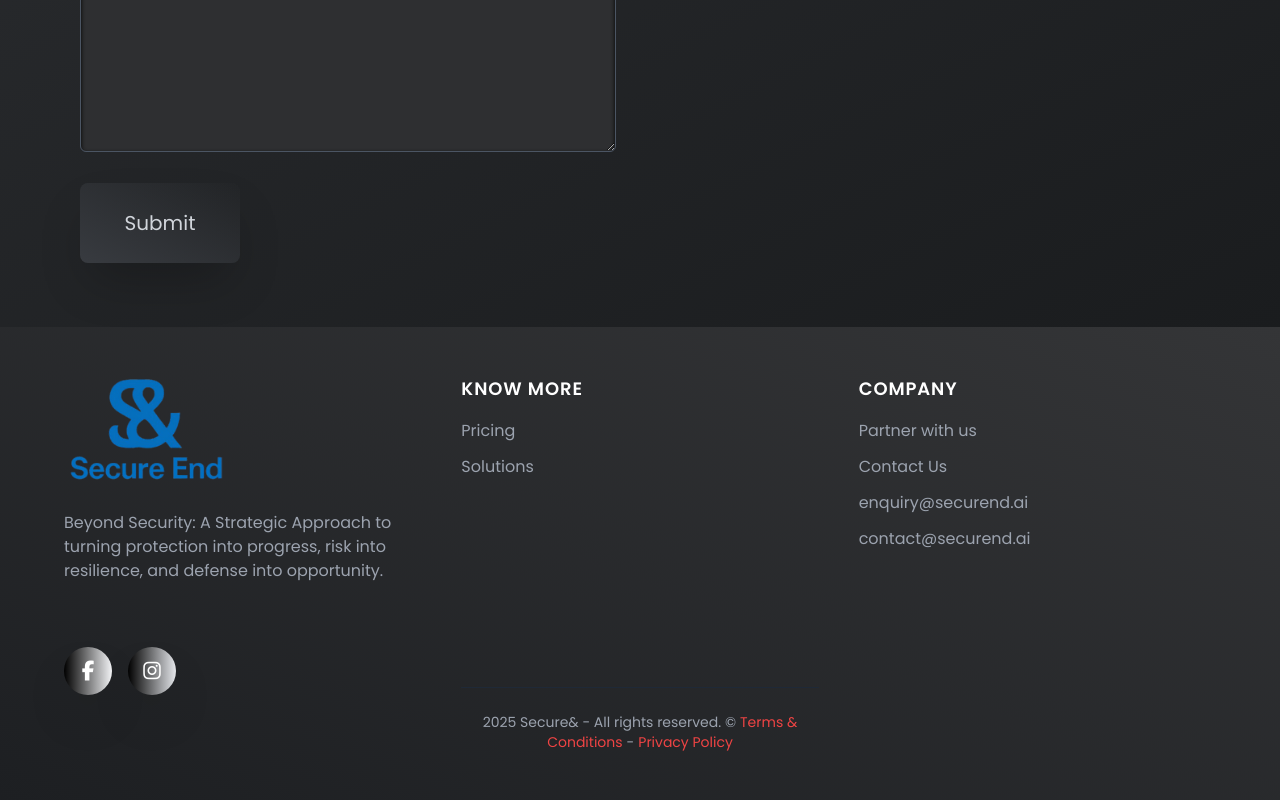
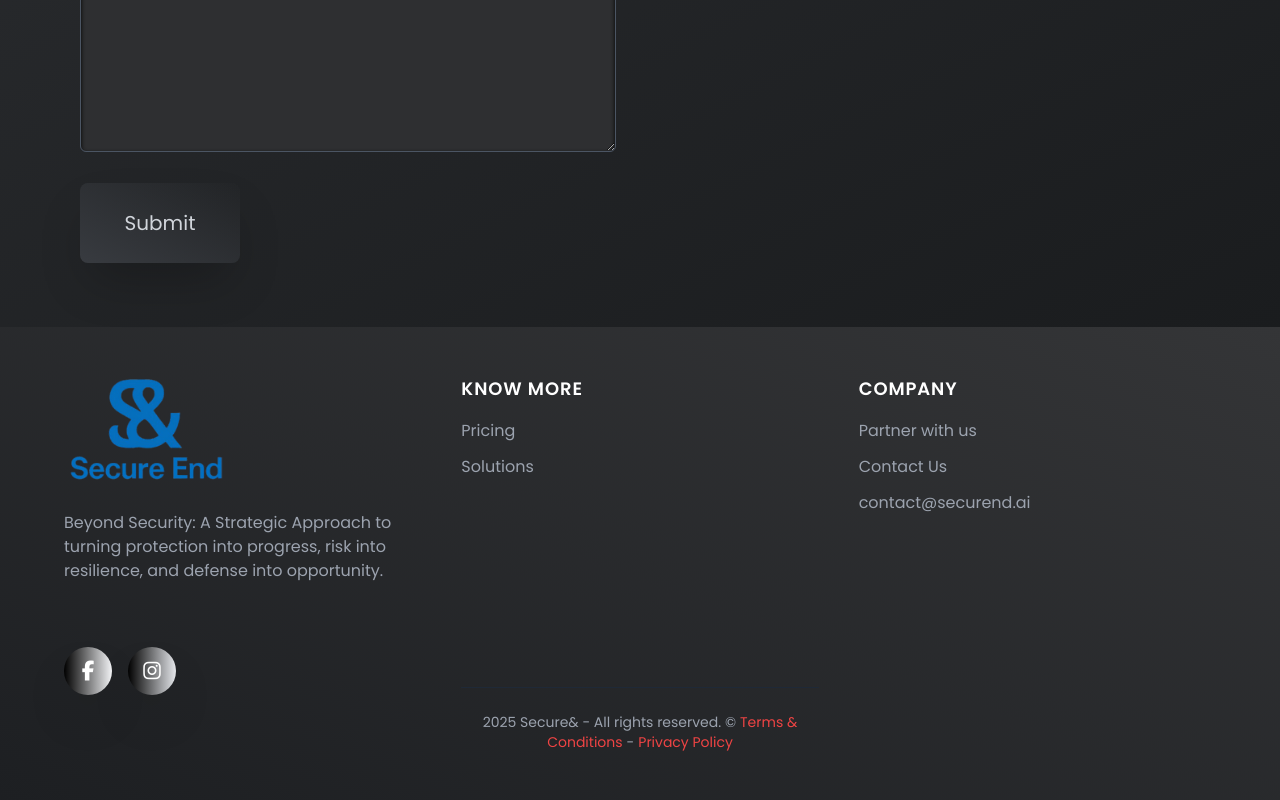
Before and after one commit to pankaj-deepnapsoftech/VMS-frontend, a React (Vite) app: page / in a window 1280 px wide. Shown: the part 2107-2907 px from the top of the page. Built offline with nearby package versions, Linux system fonts and the light colour scheme.

Commit message:
some Changes

```diff
--- a/src/index.css
+++ b/src/index.css
@@ -5,7 +5,7 @@
 
 @font-face {
   font-family:lexendDeca ;
-  src: url("../public/Font/LexendDeca.ttf");
+  src: url("/Font/LexendDeca.ttf");
 }
 
 .hide-scrollbar::-webkit-scrollbar {
@@ -21,6 +21,7 @@
   body,html {
   @apply font-poppins;
   scroll-behavior: smooth;
+  /* font-family: lexendDeca; */
   overflow: visible !important;
 }
 
--- a/src/pages/Auth/component/Footer.jsx
+++ b/src/pages/Auth/component/Footer.jsx
@@ -66,14 +66,7 @@ const Footer = () => {
               Contact Us
             </Link>
           </li>
-          <li>
-            <a
-              href="mailto:enquiry@securend.ai"
-              className="text-gray-400 hover:text-white transition-colors break-words"
-            >
-              enquiry@securend.ai
-            </a>
-          </li>
+
           <li>
             <a
               href="mailto:contact@securend.ai"
--- a/src/pages/FirstDashboard.jsx
+++ b/src/pages/FirstDashboard.jsx
@@ -71,12 +71,12 @@ const Dashboard = ({ setGetDataFromSession }) => {
   ];
 
   return (
-    <div className="min-h-screen flex flex-col bg-center text-white font-sans bg-gradient-image bg-cover">
+    <div className="min-h-screen flex flex-col bg-center text-white font-sans bg-gradient-image bg-contain">
       {/* Header */}
       <div className="px-6 pt-6">
         <h1 className="text-2xl font-semibold text-sky-500 pb-10">Secure&</h1>
         <h2 className="text-4xl font-bold text-blue-400">
-          Hello i, <span className="capitalize font-lexendDeca" >{authenticate.full_name}</span>
+          Hello, <span className="capitalize font-lexendDeca" >{authenticate.full_name}</span>
         </h2>
         <p className="mt-2 text-gray-400">
           Please choose a product to work with.
@@ -122,7 +122,7 @@ const Dashboard = ({ setGetDataFromSession }) => {
                   key={i}
                   className="animate-fade-in cursor-pointer"
                   onClick={() => {
-                    sessionStorage.setItem("main-page", "true");
+                    sessionStorage.setItem("main-page", product.title);
                     setGetDataFromSession("true");
                   }}
                 >
--- a/src/pages/SchedulingAssessment.jsx
+++ b/src/pages/SchedulingAssessment.jsx
@@ -816,7 +816,7 @@ function SchedulingAssessmentPage() {
               >
                 Previous
               </button>
-              <span>
+              <span className="text-white" >
                 Page {page}
                 {/* of {totalPages} */}
               </span>
```
